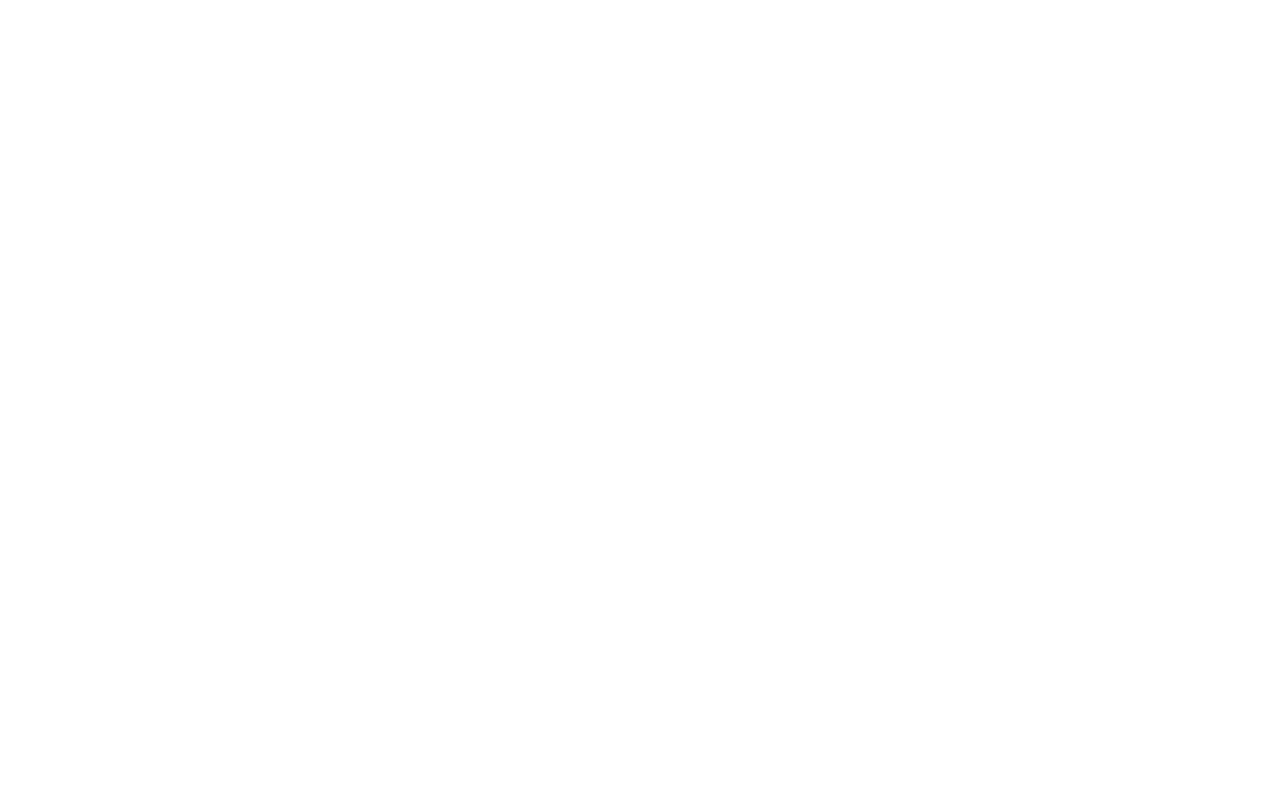
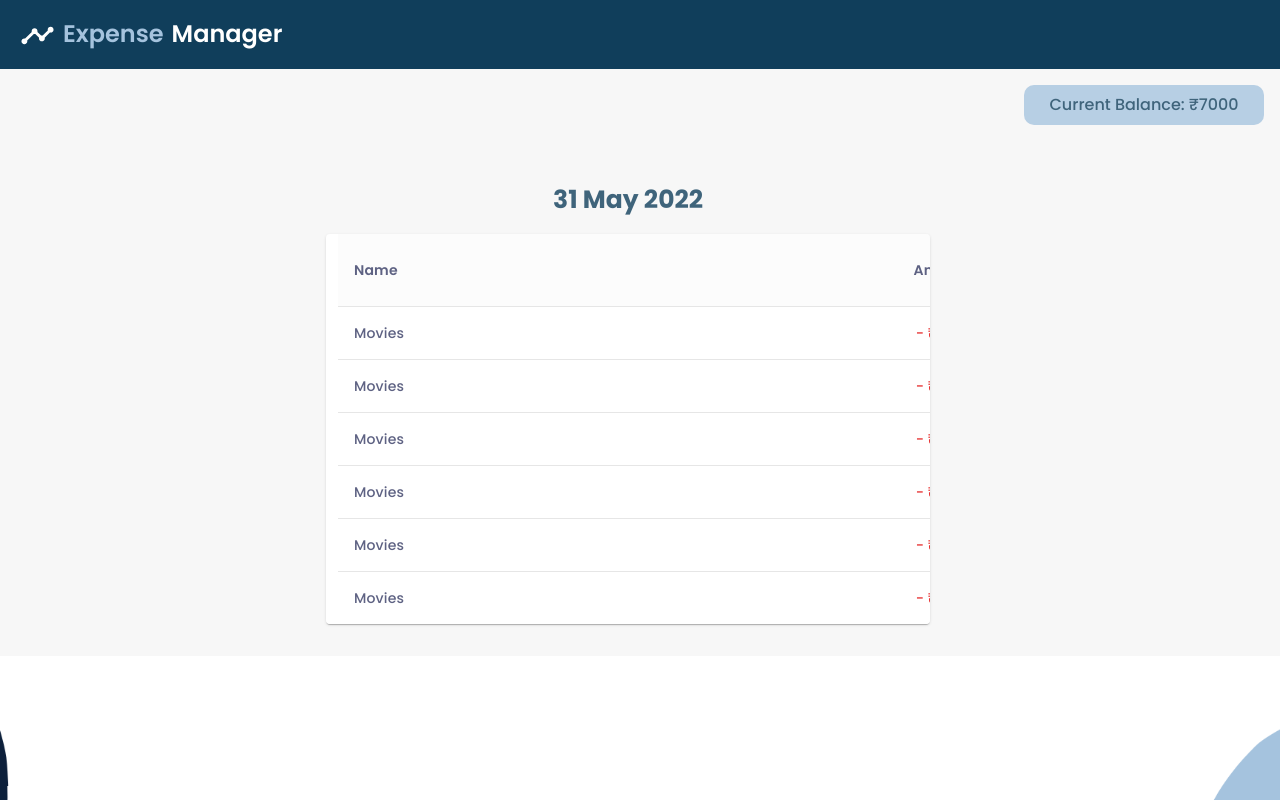
Before and after one commit to wizkid31/expense-manager, a React (Create React App) app: page /history in a window 1280 px wide. Before the commit this address had no page. Built offline with nearby package versions, Linux system fonts and the light colour scheme.

Commit message:
history done

```diff
--- a/src/App.js
+++ b/src/App.js
@@ -8,6 +8,7 @@ import Signup from "./pages/signup/Signup";
 import Login from "./pages/login/Login";
 import Landing from "./pages/landing/Landing";
 import Budget from "./pages/budget/Budget";
+import History from "./pages/history/History";
 
 const App = () => {
   return (
@@ -17,6 +18,7 @@ const App = () => {
         <Route path="/signup" element={<Signup />} />
         <Route path="/login" element={<Login />} />
         <Route path="/budget" element={<Budget />} />
+        <Route path="/history" element={<History />} />
       </Routes>
     </div>
   );
--- a/src/components/font/font.module.scss
+++ b/src/components/font/font.module.scss
@@ -10,3 +10,7 @@
     font-family:"Poppins-SemiBold" ;
     src: url("../../resources/font/Poppins/Poppins-SemiBold.ttf");
 }
+@font-face {
+    font-family:"Poppins-Bold" ;
+    src: url("../../resources/font/Poppins/Poppins-Bold.ttf");
+}
--- a/src/pages/history/History.js
+++ b/src/pages/history/History.js
@@ -0,0 +1,102 @@
+import React from "react";
+
+//scss import
+import historyStyle from "./History.module.scss";
+
+//bootstrap import
+import { Row, Col } from "react-bootstrap";
+
+//mui import
+import Table from "@mui/material/Table";
+import TableBody from "@mui/material/TableBody";
+import TableCell from "@mui/material/TableCell";
+import TableContainer from "@mui/material/TableContainer";
+import TableHead from "@mui/material/TableHead";
+import TableRow from "@mui/material/TableRow";
+import Paper from "@mui/material/Paper";
+
+//components import
+import Navbar from "../../components/navbar/Navbar";
+
+const History = () => {
+  const createData = (name, amount) => {
+    return { name, amount };
+  };
+
+  const rows = [
+    createData("Movies", "₹ 1200",),
+    createData("Movies", "₹ 1200",),
+    createData("Movies", "₹ 1200",),
+    createData("Movies", "₹ 1200",),
+    createData("Movies", "₹ 1200",),
+    createData("Movies", "₹ 1200",),
+  ];
+
+  return (
+    <div className={historyStyle.container}>
+      <Row className={historyStyle.navRow}>
+        <Navbar />
+      </Row>
+      <Row className={historyStyle.contentRow}>
+        <Row className={historyStyle.currentBalanceRow}>
+          <span className={historyStyle.currentBalanceText}>
+            Current Balance: ₹7000
+          </span>
+        </Row>
+        <Row className={historyStyle.tableRow}>
+          <div className={historyStyle.monthRow}>31 May 2022</div>
+          <TableContainer component={Paper} sx={{ width: "50%", mx:"auto"}}>
+            <Table
+              sx={{
+                minWidth: 650,
+                "& .MuiTableHead-root": {
+                  background: "#fcfcfc",
+                },
+                "& .MuiTableCell-root": {
+                  fontFamily: "Poppins-Medium",
+                  color: "#363b64",
+                  py: 2,
+                },
+              }}
+              aria-label="simple table"
+            >
+              <TableHead>
+                <TableRow
+                  sx={{
+                    "& .MuiTableCell-root": {
+                      fontFamily: "Poppins-SemiBold",
+                      py: 3,
+                    },
+                  }}
+                >
+                  <TableCell align="left"> Name</TableCell>
+                  <TableCell align="right">Amount</TableCell>
+                </TableRow>
+              </TableHead>
+              <TableBody>
+                {rows.map((row) => (
+                  <TableRow
+                    key={row.name}
+                    sx={{ "&:last-child td, &:last-child th": { border: 0 } }}
+                  >
+                    <TableCell component="th" scope="row">
+                      {row.name}
+                    </TableCell>
+                    <TableCell
+                      align="right"
+                      sx={{ color: "#E20000 !important" }}
+                    >
+                      - {row.amount}
+                    </TableCell>
+                  </TableRow>
+                ))}
+              </TableBody>
+            </Table>
+          </TableContainer>
+        </Row>
+      </Row>
+    </div>
+  );
+};
+
+export default History;
--- /dev/null
+++ b/src/pages/history/History.module.scss
@@ -0,0 +1,36 @@
+.container {
+  background: url("../../resources/images/cmn-bg.png") center center/cover
+    no-repeat;
+  height: 100vh;
+  .contentRow {
+     background-color: #f5f5f5;
+     opacity: 0.8;
+    //  height: 100%;
+    .currentBalanceRow {
+        text-align: center;
+        position: relative;
+        padding: 1rem 1rem;
+        margin-bottom: 2rem;
+      .currentBalanceText {
+        width: 15rem;
+        background-color: #a5c3de;
+        color: #103e5b;
+        padding: 0.5rem 1rem;
+        border-radius: 10px;
+        font-family: "Poppins-Medium";
+        position: absolute;
+        right: 16px;
+      }
+    }
+    .tableRow{
+        padding: 2rem 3rem;
+        .monthRow{
+            color: #103e5b;
+            font-size: 25px;
+            font-family: "Poppins-Bold";
+            padding: 1rem 0rem;
+            text-align: center;
+        }
+    }
+  }
+}
--- a/src/pages/signup/Signup.js
+++ b/src/pages/signup/Signup.js
@@ -8,12 +8,12 @@ import signupStyles from "./Signup.module.scss";
 
 //bootstrap import
 import Form from "react-bootstrap/Form";
-import { Container, Button, Row } from "react-bootstrap";
+import { Button, Row } from "react-bootstrap";
 import Navbar from "../../components/navbar/Navbar";
 
 const Signup = () => {
   const [userDetail, setUserDetail] = useState({
-    formBasicEmail: " ",
+    formBasicEmail: "",
     formBasicName: "",
     formBasicPassword: "",
   });
@@ -47,10 +47,11 @@ const Signup = () => {
                 </Form.Label>
                 <Form.Control
                   className={signupStyles.formControl}
+                  name="formBasicEmail"
                   type="email"
                   placeholder="Enter email"
+                  value={userDetail.formBasicEmail}
                   onChange={handleFormChange}
-                  value={userDetail.formBasicEmail}
                 />
               </Form.Group>
               <Form.Group
@@ -60,10 +61,11 @@ const Signup = () => {
                 <Form.Label className={signupStyles.formLabel}>Name</Form.Label>
                 <Form.Control
                   className={signupStyles.formControl}
+                  name="formBasicName"
                   type="name"
                   placeholder="Enter Name"
+                  value={userDetail.formBasicName}
                   onChange={handleFormChange}
-                  value={userDetail.formBasicName}
                 />
               </Form.Group>
               <Form.Group
@@ -75,9 +77,11 @@ const Signup = () => {
                 </Form.Label>
                 <Form.Control
                   className={signupStyles.formControl}
+                  name="formBasicPassword"
                   type="password"
                   placeholder="Password"
                   value={userDetail.formBasicPassword}
+                  onChange={handleFormChange}
                 />
               </Form.Group>
               <Button className={signupStyles.button} type="submit">
--- a/src/pages/signup/Signup.module.scss
+++ b/src/pages/signup/Signup.module.scss
@@ -10,6 +10,8 @@
   center center/cover no-repeat;
   height: 90vh;
   width: 100%;
+  overflow-x: hidden;
+  overflow-y: hidden;
   .mainRow {
     width: 50%;
     float: right;
```
Also changed, not shown: src/pages/editprofile/EditProfile.js (added, +12 -0 lines), src/pages/editprofile/EditProfile.module.scss (added).
